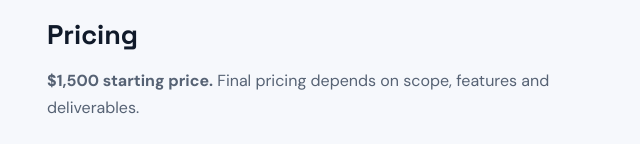
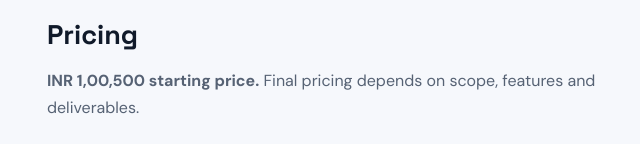
Before and after one commit to prateekgrewal123/uxdigitalgroup, a plain HTML site: page android-app-development.html in a window 1280 px wide. Shown: the part 656-800 px from the top of the page, 13-653 px from the left. Drawn offline with Linux system fonts and the light colour scheme.

Commit message:
Update android-app-development.html

```diff
--- a/android-app-development.html
+++ b/android-app-development.html
@@ -2,7 +2,7 @@
 <title>Android App Development | XM Service</title><meta name="description" content="Digital marketing and technology services from XM SERVICE (GST Number - 06ELLPR9167R1ZR).">
 <link rel="stylesheet" href="assets/style.css"></head><body><header><div class="container"><div class="nav"><a class="logo" href="index.html"><span class="mark">UX</span><span>XM Service</span></a><nav class="links"><a class="" href="index.html">Home</a><a class="" href="services.html">Services</a><a class="" href="packages.html">Packages</a><a class="" href="about.html">About Us</a><a class="" href="process.html">Our Process</a><a class="" href="faq.html">FAQ</a><a class="" href="contact.html">Contact</a><a class="nav-cta" href="contact.html">Get Started</a></nav><button class="menu" data-menu aria-label="Open menu">☰</button></div></div></header>
 <main><section class="page-hero"><div class="container"><span class="eyebrow">Service</span><h1>Android App Development</h1><p>Custom Android application design and development for business use.</p></div></section>
-<section><div class="container split"><div class="prose"><h2>What’s included</h2><ul><li>Custom app UI</li><li>Core app development</li><li>Responsive Android experience</li><li>Launch-ready build</li></ul><h2>Pricing</h2><p><strong>$1,500 starting price.</strong> Final pricing depends on scope, features and deliverables.</p><h2>Next step</h2><p>Send your requirements and we can discuss the appropriate scope for your project.</p><a class="btn primary" href="contact.html">Get Started</a></div><div class="card"><div class="icon">XM</div><h3>Android App Development</h3><div class="price">$1,500 <small>starting</small></div><ul class="list"><li>Custom app UI</li><li>Core app development</li><li>Responsive Android experience</li><li>Launch-ready build</li></ul><a class="btn primary" href="contact.html">Request This Service</a></div></div></section></main>
+<section><div class="container split"><div class="prose"><h2>What’s included</h2><ul><li>Custom app UI</li><li>Core app development</li><li>Responsive Android experience</li><li>Launch-ready build</li></ul><h2>Pricing</h2><p><strong>INR 1,00,500 starting price.</strong> Final pricing depends on scope, features and deliverables.</p><h2>Next step</h2><p>Send your requirements and we can discuss the appropriate scope for your project.</p><a class="btn primary" href="contact.html">Get Started</a></div><div class="card"><div class="icon">XM</div><h3>Android App Development</h3><div class="price">$1,500 <small>starting</small></div><ul class="list"><li>Custom app UI</li><li>Core app development</li><li>Responsive Android experience</li><li>Launch-ready build</li></ul><a class="btn primary" href="contact.html">Request This Service</a></div></div></section></main>
 <footer><div class="container"><div class="footer-grid">
 <div class="footer-brand"><a class="logo" href="index.html"><span class="mark">UX</span><span>XM SERVICE (GST Number - 06ELLPR9167R1ZR)</span></a>
 <p>Digital marketing and technology services for businesses seeking practical, modern solutions.</p></div>
```
